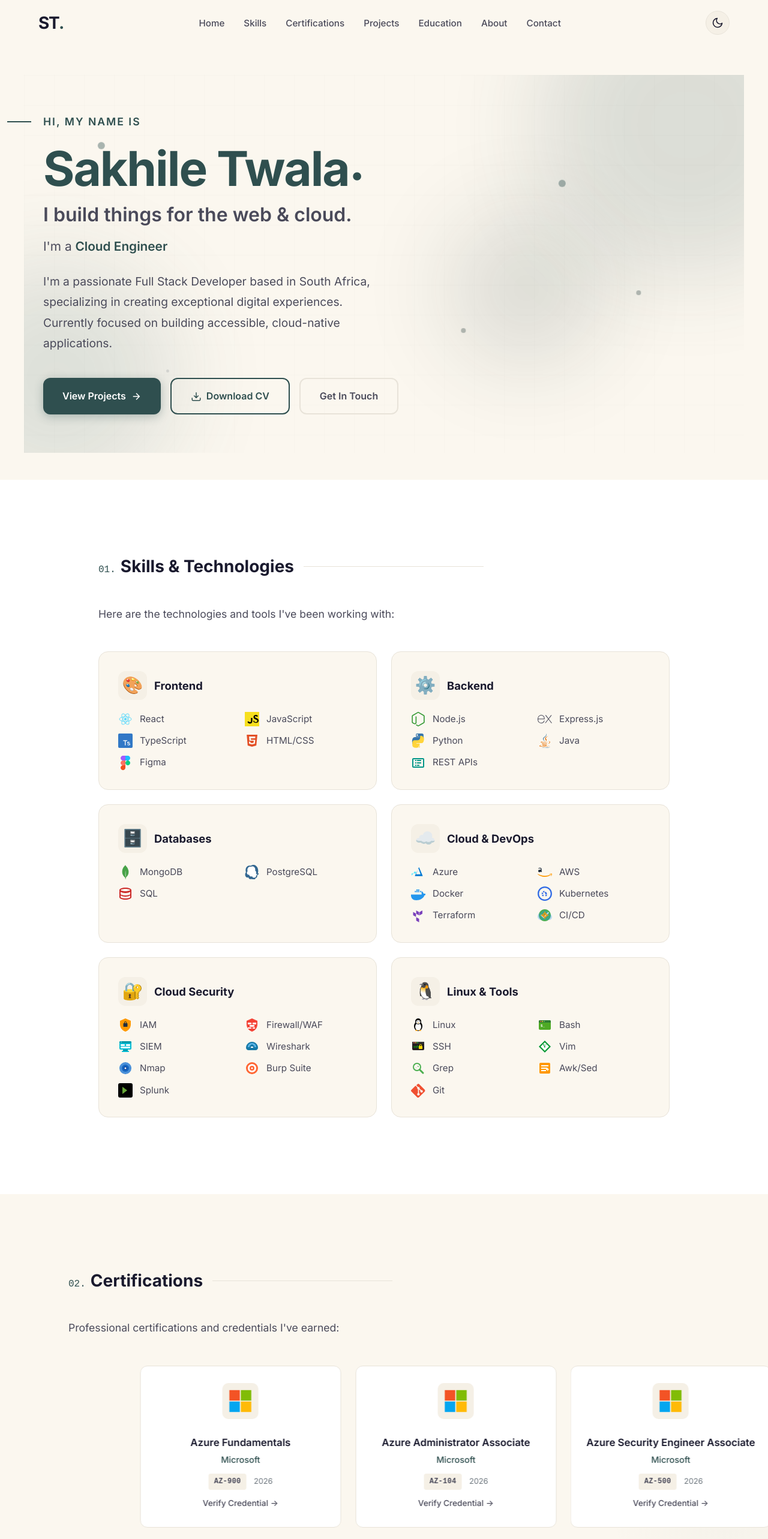
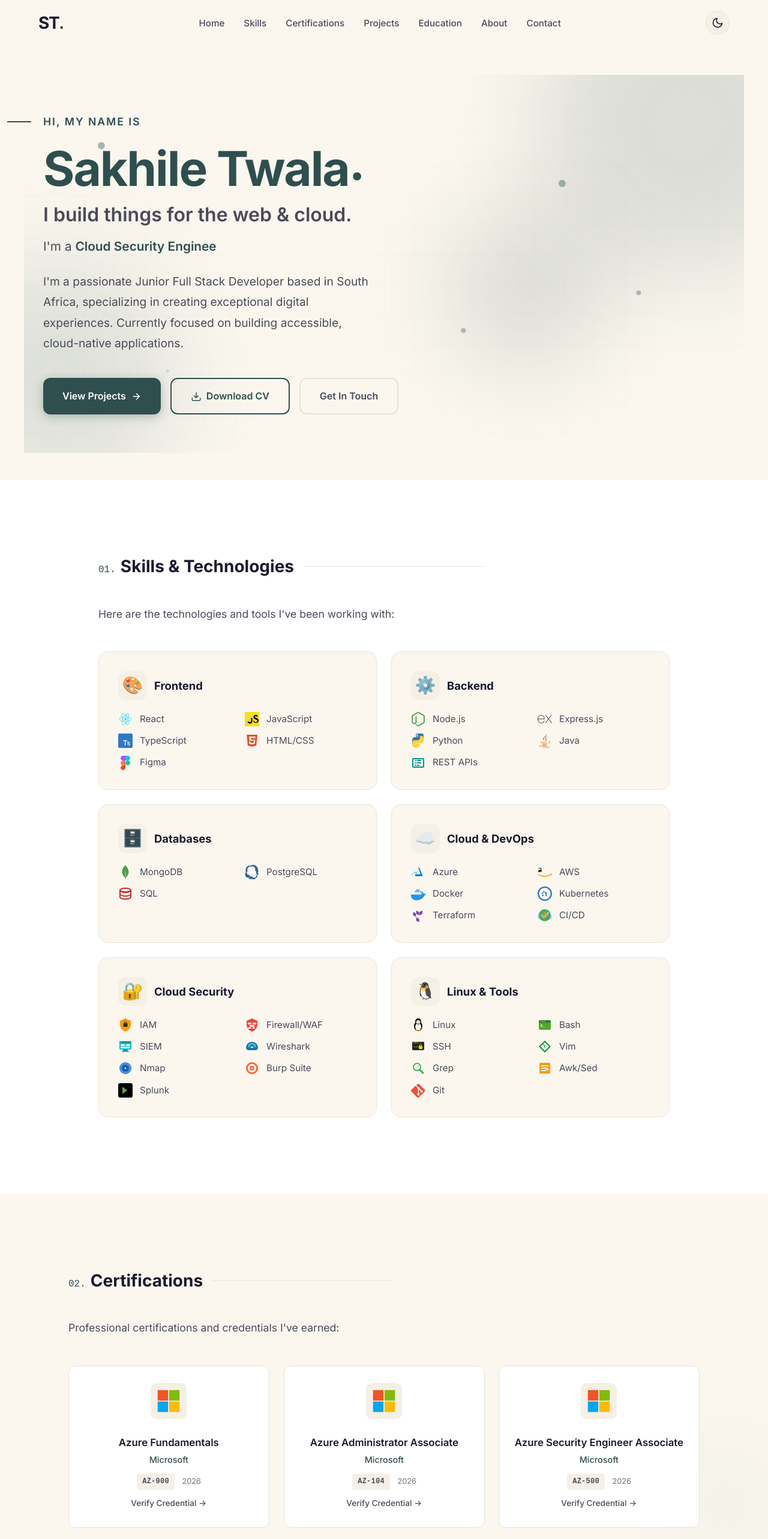
Before and after one commit to Chairman07/sakhile-portfolio, a React (Vite) app: page / in a window 1280 px wide. Shown: the top 2566 px of the page at 60% size. Built offline with nearby package versions, Linux system fonts and the light colour scheme.

Commit message:
Update hero description and roles, remove certifications movement animation

```diff
--- a/src/components/Certifications.css
+++ b/src/components/Certifications.css
@@ -74,8 +74,6 @@
   transition: transform 1.2s cubic-bezier(0.25, 0.46, 0.45, 0.94);
   transition-delay: var(--stagger);
   will-change: transform;
-  /* Mobile: single column - cards slide down (halved movement) */
-  transform: translateY(calc(var(--offset, 0) * (70px + 0.625rem)));
 }
 
 /* Row-based delays for staggered animation effect */
@@ -284,12 +282,7 @@
     gap: 1.5rem;
   }
 
-  /* Snake movement: translate cards by offset * (card width + gap) */
-  /* Each card slides smoothly in sequence */
-  .cert-slot.cert-slot-animated {
-    /* Move horizontally on 2-col grid based on offset */
-    transform: translateX(calc(var(--offset) * (50% + 0.75rem)));
-  }
+
 
   /* Row-based delays for 2-column layout */
   /* Row 1 (cards 1-2): no delay */
@@ -327,10 +320,7 @@
     grid-template-columns: repeat(3, 1fr);
   }
 
-  /* Snake movement on 3-col grid */
-  .cert-slot.cert-slot-animated {
-    transform: translateX(calc(var(--offset) * (33.33% + 0.5rem)));
-  }
+
 
   /* Row-based delays for 3-column layout */
   /* Row 1 (cards 1-3): no delay */
--- a/src/components/Hero.jsx
+++ b/src/components/Hero.jsx
@@ -17,16 +17,15 @@
   greeting: 'Hi, my name is',
   name: 'Sakhile Twala',
   tagline: 'I build things for the web & cloud.',
-  description: `I'm a passionate Full Stack Developer based in South Africa,
+  description: `I'm a passionate Junior Full Stack Developer based in South Africa,
     specializing in creating exceptional digital experiences.
     Currently focused on building accessible, cloud-native applications.`,
 };
 
 /** Roles for typing animation */
 const ROLES = [
-  'Full Stack Developer',
-  'Cloud Engineer',
-  'UI/UX Enthusiast',
+  'Software Engineer',
+  'Cloud Security Engineer',
   'Problem Solver',
 ];
 
```
